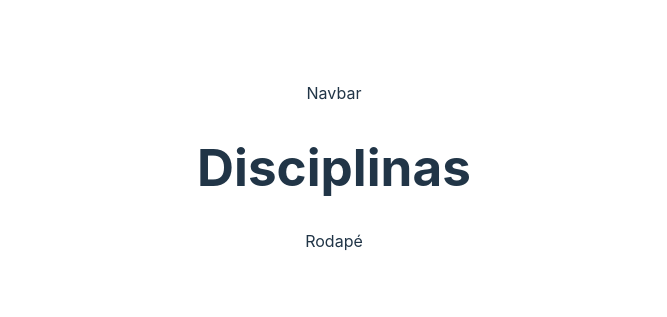
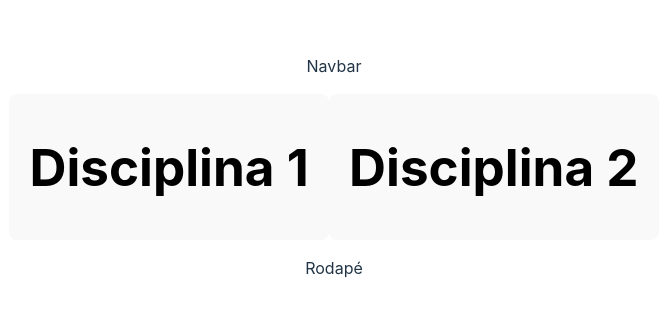
Before and after one commit to SilvioNascimento/AVA-CG, a React (Vite) app in the folder AVA-CG/: page /disciplinas in a window 1280 px wide. Shown: the part 233-550 px from the top of the page, without its empty margins (306-973 px from the left). Built offline with nearby package versions, Linux system fonts and the light colour scheme.

Commit message:
Adicionando cada disciplina em um botão

```diff
--- a/AVA-CG/src/routes/Disciplinas/Disciplinas.jsx
+++ b/AVA-CG/src/routes/Disciplinas/Disciplinas.jsx
@@ -2,8 +2,14 @@
 
 const Disciplinas = () => {
     return (
-        <div>
-            <h1>Disciplinas</h1>
+        <div className="Area-btns-disciplina">
+            <button>
+                <h1>Disciplina 1</h1>
+            </button>
+
+            <button>
+                <h1>Disciplina 2</h1>
+            </button>
         </div>
     );
 }
```
